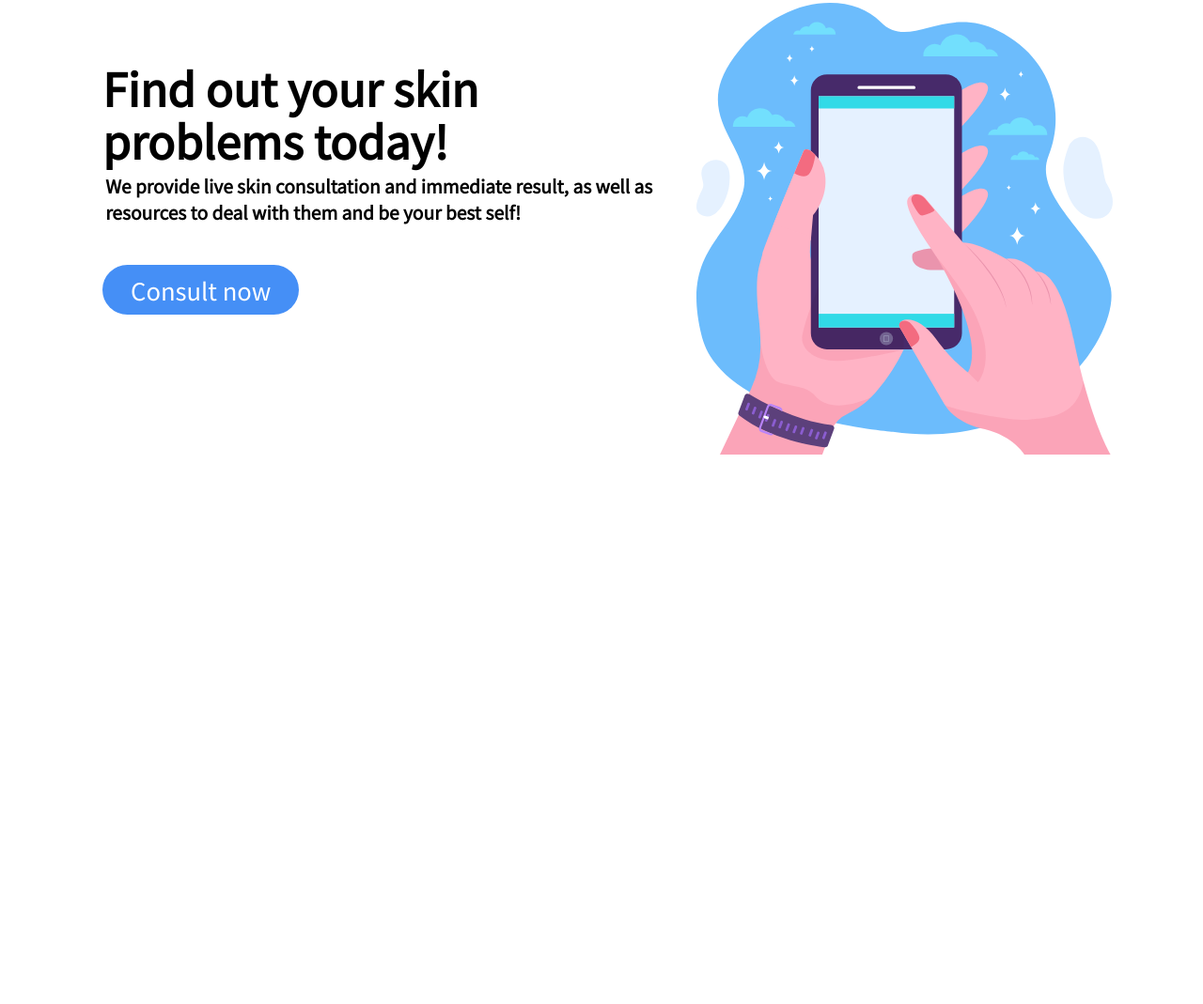
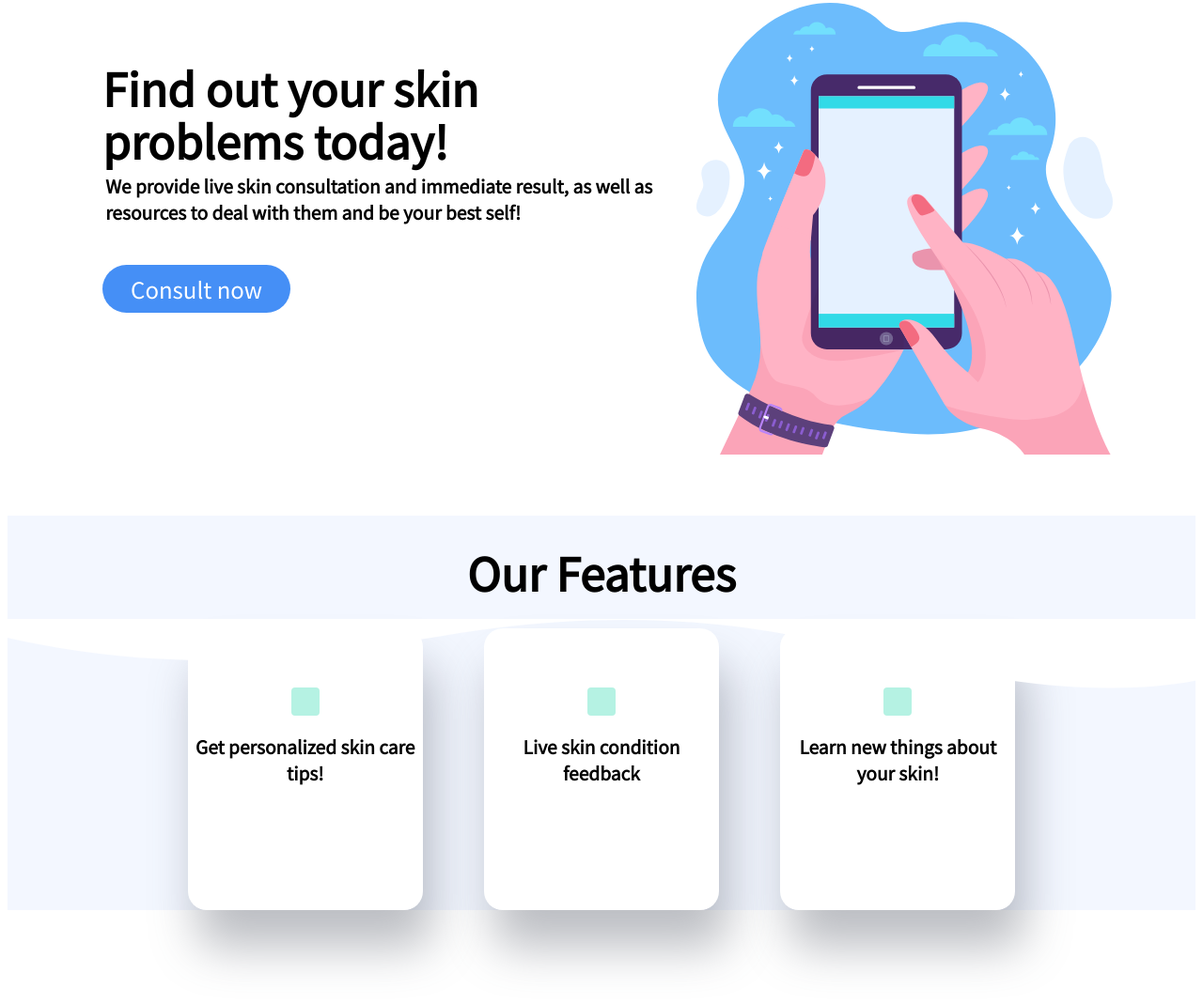
Before and after one commit to devansi-05/SheHacks_Team-004, a plain HTML site: page index.html in a window 1280 px wide. Shown: the part 149-1218 px from the top of the page at 94% size. Before the commit the page ends 800 px from the top, so only its background shows below. Drawn offline with Linux system fonts and the light colour scheme; a script that the page names is missing.

Commit message:
Merging and adding landing page + log in and sign up form

```diff
--- a/Landing Page/style.css
+++ /dev/null
@@ -1,86 +0,0 @@
-* {
-  font-family: 'Noto Sans JP', sans-serif;
-}
-
-
-h1 {
-
-font-style: normal;
-font-weight: bold;
-font-size: 48px;
-line-height: 56px;
-color: #000000;
-}
-
-
-
-
-h3 {
-  font-size: 1.5vw;
-}
-.title {
-  margin-left: 8%;
-  margin-top: 150px;
-  display: flex;
-  flex-direction: column;
-}
-
-.logo {
-  width: 35%;
-  float: right;
-  margin-right: 7%;
-  margin-left: 20px;
-  margin-top: -30px;
-}
-
-#tagline {
-  margin-left: 0.5%;
-  margin-bottom: 50px;
-  margin-top: -2vw;
-}
-
-.homebutton {
-  margin-left: 8%;
-  background-color: #458FF6;
-  padding: 8px 30px;
-  border: none;
-  border-radius: 55px;
-  font-size: 2vw;
-  color: white;
-}
-
-a {
-  text-decoration: none;
-  color: white;
-  text-emphasis: none;
-}
-
-a {
-  color: black;
-  text-emphasis: none;
-  text-decoration: none;
-}
-
-nav {
-  width: 20%;
-  float: right;
-  display: flex;
-  flex-direction: row;
-  margin-right: 10%;
-}
-
-nav a {
-  position: relative;
-  width: 33.333%;
-  display: table-cell;
-  text-align: center;
-  color: #949494;
-  text-decoration: none;
-  font-weight: bold;
-  padding: 10px 20px;
-  transition: 0.2s ease color;
-}
-
-.navcontainer {
-  width: 100%;
-}
--- a/Landing Page/index.html
+++ b/index.html
@@ -17,12 +17,12 @@
         <a href="#">Home</a>
         <a href="#">Analysis</a>
         <a href="#">Diary</a>
-        <a href="#">Login</a>
+        <a href="login.html">Login</a>
     </nav>
   </div>
   <br>
   <div class="content">
-  <img src="logo.svg" class="logo">
+  <img src="img/logo.svg" class="logo">
   <div class="title">
    <h1>Find out your skin problems today!</h1>
    <h3 id="tagline">We provide live skin consultation and immediate result, as well as resources to deal with them and be your best self!</h3>
@@ -31,6 +31,33 @@
     <a href="analysis.html" class="homebutton" id="start">Consult now</a>
   </div>
   </div>
+  <div class="custom-shape-divider-top-1615620257">
+    <svg data-name="Layer 1" xmlns="http://www.w3.org/2000/svg" viewBox="0 0 1200 120" preserveAspectRatio="none">
+        <path d="M321.39,56.44c58-10.79,114.16-30.13,172-41.86,82.39-16.72,168.19-17.73,250.45-.39C823.78,31,906.67,72,985.66,92.83c70.05,18.48,146.53,26.09,214.34,3V0H0V27.35A600.21,600.21,0,0,0,321.39,56.44Z" class="shape-fill"></path>
+    </svg>
+</div>
+<br>
+  <div class="features">
+    <h1>Our Features</h1>
+    <div class="featurecards">
+      <div class="feature">
+        <div class="square"></div>
+        <h3>Get personalized skin care tips!</h3>
+
+      </div>
+      <div class="feature">
+        <div class="square"></div>
+        <h3>Live skin condition feedback</h3>
+
+      </div>
+      <div class="feature">
+        <div class="square"></div>
+        <h3>Learn new things about your skin!</h3>
+
+      </div>
+    </div>
+  </div>
+  <div class="footer"></div>
 
 	<script src="script.js">
 
--- /dev/null
+++ b/style.css
@@ -0,0 +1,161 @@
+* {
+  font-family: 'Noto Sans JP', sans-serif;
+}
+
+
+h1 {
+font-style: normal;
+font-weight: bold;
+font-size: 48px;
+line-height: 56px;
+color: #000000;
+}
+
+.custom-shape-divider-top-1615620257 {
+    position: absolute;
+    top: 101%;
+    left: 0;
+    width: 100%;
+    overflow: hidden;
+    line-height: 0;
+}
+
+.custom-shape-divider-top-1615620257 svg {
+    position: relative;
+    display: block;
+    width: calc(100% + 1.3px);
+    height: 80px;
+}
+
+.custom-shape-divider-top-1615620257 .shape-fill {
+    fill: #FFFFFF;
+}
+
+
+
+h3 {
+  font-size: 1.5vw;
+}
+.title {
+  margin-left: 8%;
+  margin-top: 150px;
+  display: flex;
+  flex-direction: column;
+}
+
+.logo {
+  width: 35%;
+  float: right;
+  margin-right: 7%;
+  margin-left: 20px;
+  margin-top: -30px;
+}
+
+#tagline {
+  margin-left: 0.5%;
+  margin-bottom: 50px;
+  margin-top: -2vw;
+}
+
+.homebutton {
+  margin-left: 8%;
+  background-color: #458FF6;
+  padding: 8px 30px;
+  border: none;
+  border-radius: 55px;
+  font-size: 24px;
+  color: white;
+}
+
+.homebutton:hover {
+  background-color: purple;
+}
+
+a {
+  text-decoration: none;
+  color: white;
+  text-emphasis: none;
+}
+
+a {
+  color: black;
+  text-emphasis: none;
+  text-decoration: none;
+}
+
+nav {
+  width: 20%;
+  float: right;
+  display: flex;
+  flex-direction: row;
+  margin-right: 10%;
+}
+
+nav a {
+  position: relative;
+  width: 33.333%;
+  display: table-cell;
+  text-align: center;
+  color: #949494;
+  text-decoration: none;
+  font-weight: bold;
+  padding: 10px 20px;
+  transition: 0.2s ease color;
+}
+
+nav a:hover {
+  color: black;
+}
+
+.navcontainer {
+  width: 100%;
+}
+
+.features {
+    margin-top: 200px;
+    display: flex;
+    flex-direction: column;
+    justify-content: center;
+    align-items: center;
+    background-color: #F3F7FF;
+}
+.feature {
+  width: 250px;
+height: 300px;
+left: 625px;
+top: 1157px;
+background: #FFFFFF;
+display: flex;
+justify-content: center;
+text-align: center;
+align-items: center;
+flex-direction: column;
+/* drop shadow */
+box-shadow: 10px 40px 50px rgba(88, 92, 104, 0.4);
+border-radius: 20px;
+}
+
+.feature h3 {
+}
+
+.featurecards {
+  width: 80%;
+  display: flex;
+  flex-direction: row;
+  justify-content: space-evenly;
+}
+
+.square {
+width: 30px;
+height: 30px;
+margin-top: -50px;
+background: #B5F2E3;
+border-radius: 4px;
+}
+
+.footer {
+  margin-top: 100px;
+  width: 100%;
+  height: 50px;
+
+}
```
Also changed, not shown: login.html (renamed from SignUp Form/index.html, +1 -1 lines), SignUp Form/img/img.svg (deleted), SignUp Form/img/register.svg (deleted), app.js (renamed from SignUp Form/app.js), img/logo.svg (renamed from Landing Page/logo.svg), login.css (renamed from SignUp Form/style.css), 1 other file.
